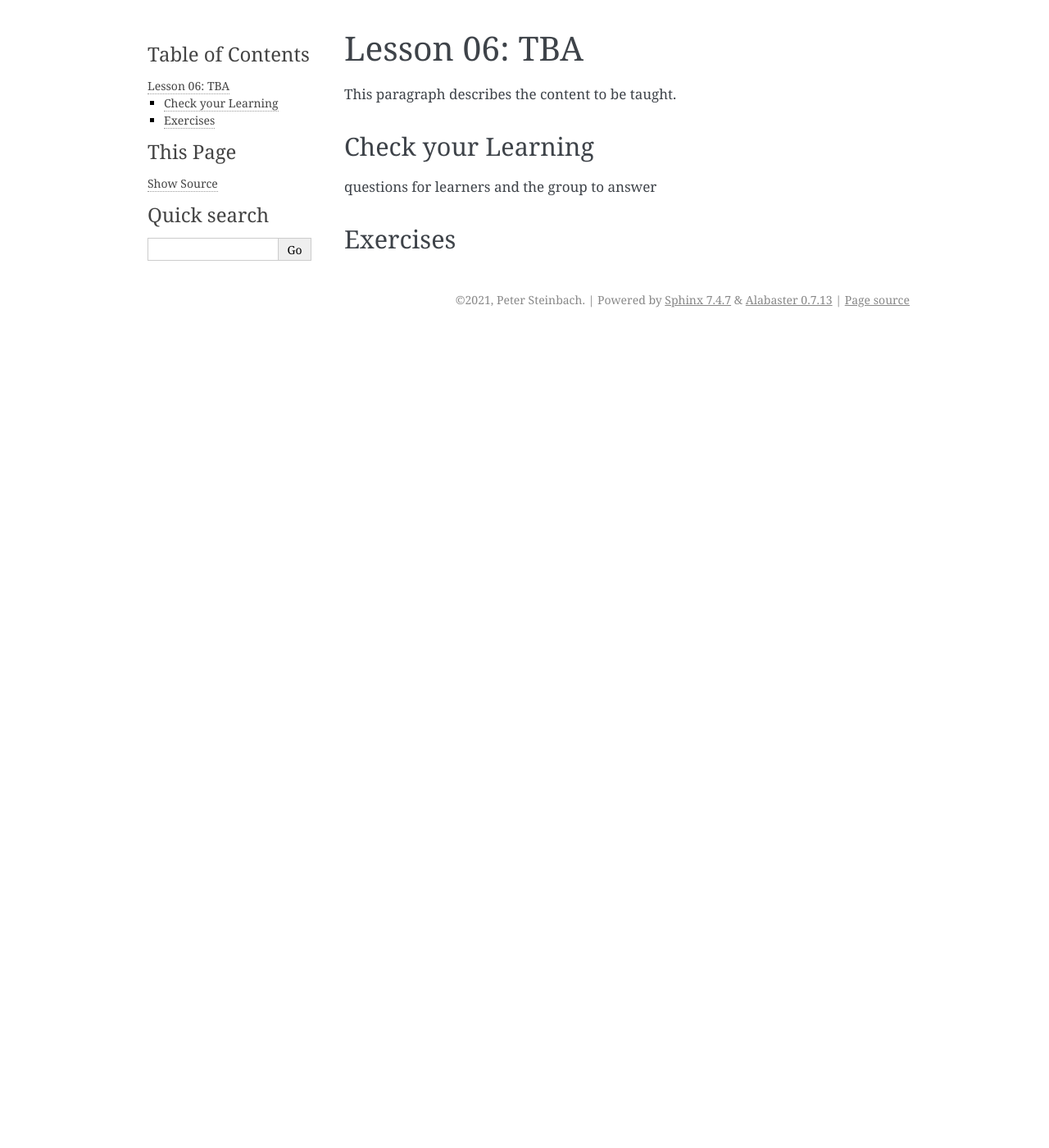
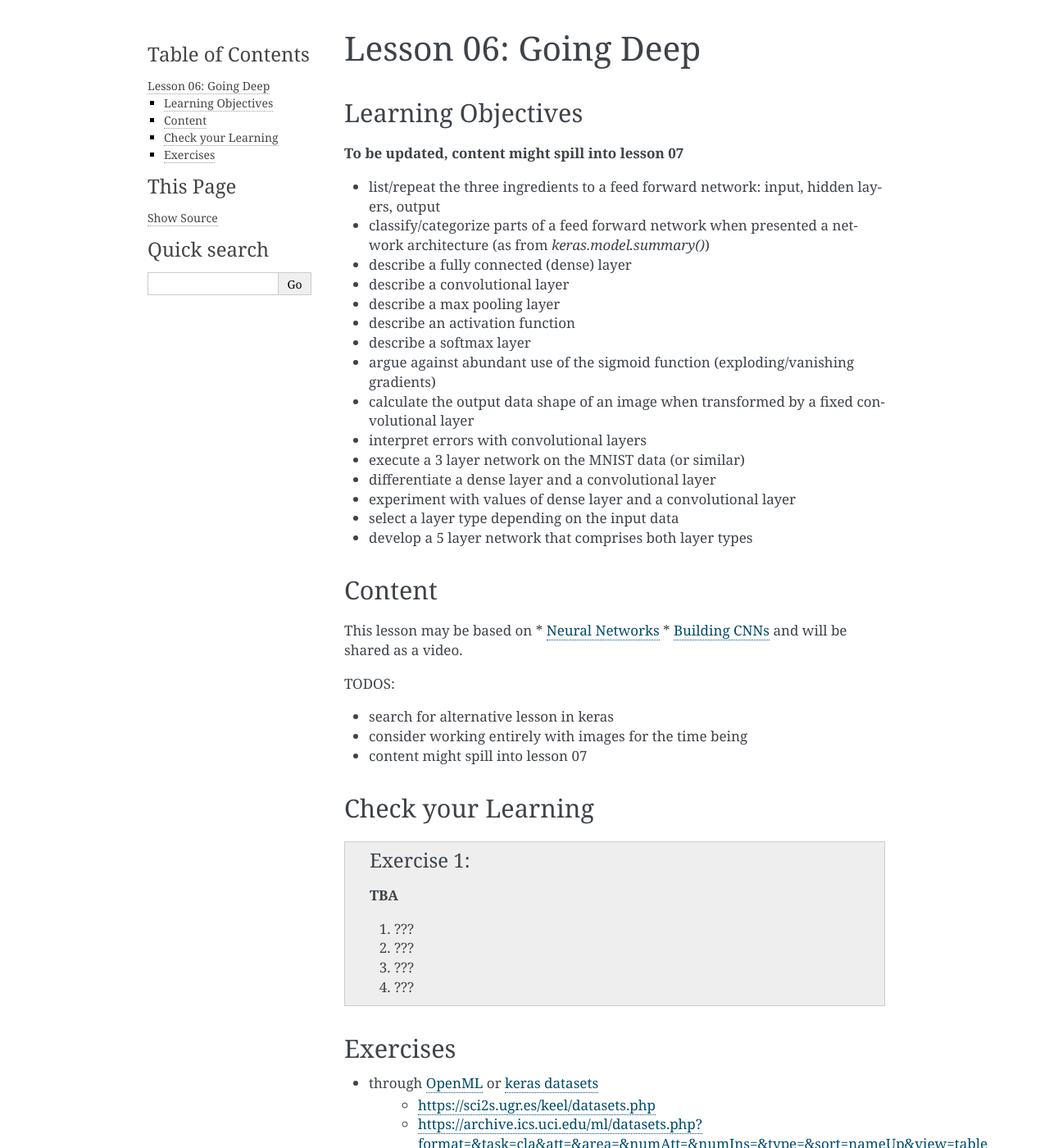
Before and after one commit to deeplearning540/deeplearning540.github.io, a Sphinx documentation site: the page built from source/module-06/content.rst, in a window 1280 px wide and 1400 px high. Shown: the whole window at 82% size. Built offline with Sphinx 7.4.7, drawn with Linux system fonts in a browser that asks for light colours.

Commit message:
stub for DL training

```diff
--- a/source/module-06/content.rst
+++ b/source/module-06/content.rst
@@ -1,12 +1,57 @@
-Lesson 06: TBA
----------------------------------
+Lesson 06: Going Deep
+*********************
 
-This paragraph describes the content to be taught.
+Learning Objectives
+===================
+
+**To be updated, content might spill into lesson 07**
+
+- list/repeat the three ingredients to a feed forward network: input, hidden layers, output
+- classify/categorize parts of a feed forward network when presented a network architecture (as from `keras.model.summary()`)
+- describe a fully connected (dense) layer
+- describe a convolutional layer
+- describe a max pooling layer
+- describe an activation function
+- describe a softmax layer
+- argue against abundant use of the sigmoid function (exploding/vanishing gradients)
+- calculate the output data shape of an image when transformed by a fixed convolutional layer
+- interpret errors with convolutional layers
+- execute a 3 layer network on the MNIST data (or similar)
+- differentiate a dense layer and a convolutional layer
+- experiment with values of dense layer and a convolutional layer
+- select a layer type depending on the input data
+- develop a 5 layer network that comprises both layer types
+
+Content
+=======
+
+This lesson may be based on
+* `Neural Networks <https://colab.research.google.com/github/NeuromatchAcademy/course-content/blob/NMA2020/tutorials/W3D4_DeepLearning1/student/W3D4_Tutorial1.ipynb#scrollTo=xlJ8CTzdqrws>`_
+* `Building CNNs <https://colab.research.google.com/github/NeuromatchAcademy/course-content/blob/NMA2020/tutorials/W3D4_DeepLearning1/student/W3D4_Tutorial3.ipynb#scrollTo=SHJQmLVbsDT4>`_
+and will be shared as a video.
+
+TODOS:
+
+* search for alternative lesson in keras
+* consider working entirely with images for the time being
+* content might spill into lesson 07
 
 Check your Learning
-~~~~~~~~~~~~~~~~~~~
+===================
 
-questions for learners and the group to answer
+.. admonition:: Exercise 1
+
+   **TBA**
+
+   1. ???
+   2. ???
+   3. ???
+   4. ???
+
 
 Exercises
-~~~~~~~~~
+=========
+
+* through `OpenML <https://docs.openml.org/Datasets/>`_ or `keras datasets <https://keras.io/api/datasets/>`_
+   * https://sci2s.ugr.es/keel/datasets.php
+   * https://archive.ics.uci.edu/ml/datasets.php?format=&task=cla&att=&area=&numAtt=&numIns=&type=&sort=nameUp&view=table
```
